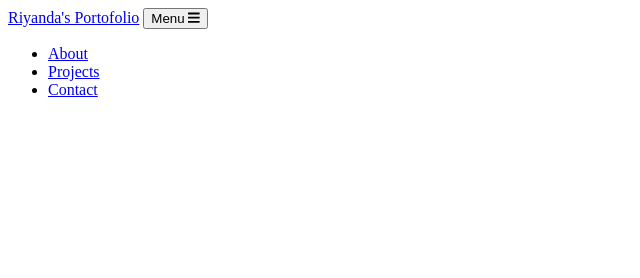
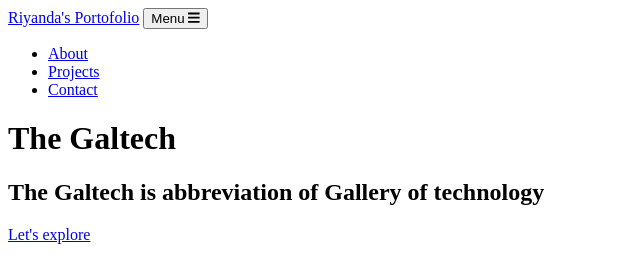
Before and after one commit to riyanda432/web-portofolio, a plain HTML site: page index.html in a window 1280 px wide. Shown: the whole page, without its empty margins (0-640 px from the left). Drawn offline with Linux system fonts and the light colour scheme.

Commit message:
Add header

```diff
--- a/index.html
+++ b/index.html
@@ -31,5 +31,15 @@
             </div>
         </div>
     </nav>
+    <!-- Masthead-->
+    <header class="masthead">
+        <div class="container d-flex h-100 align-items-center">
+            <div class="mx-auto text-center">
+                <h1 class="mx-auto my-0 text-uppercase">The Galtech </h1>
+                <h2 class="text-white-50 mx-auto mt-2 mb-5">The Galtech is abbreviation of Gallery of technology </h2>
+                <a class="btn btn-primary js-scroll-trigger" href="#about">Let's explore</a>
+            </div>
+        </div>
+    </header>
 </body>
 </html>
```
